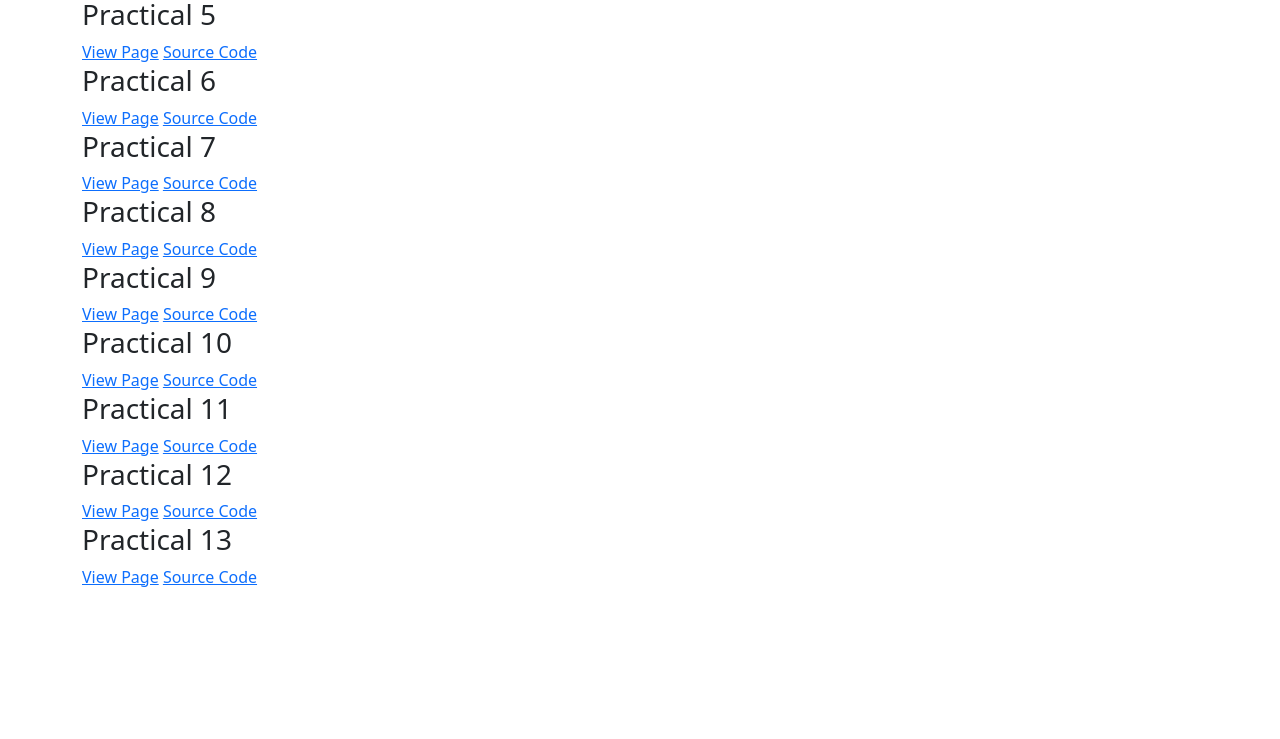
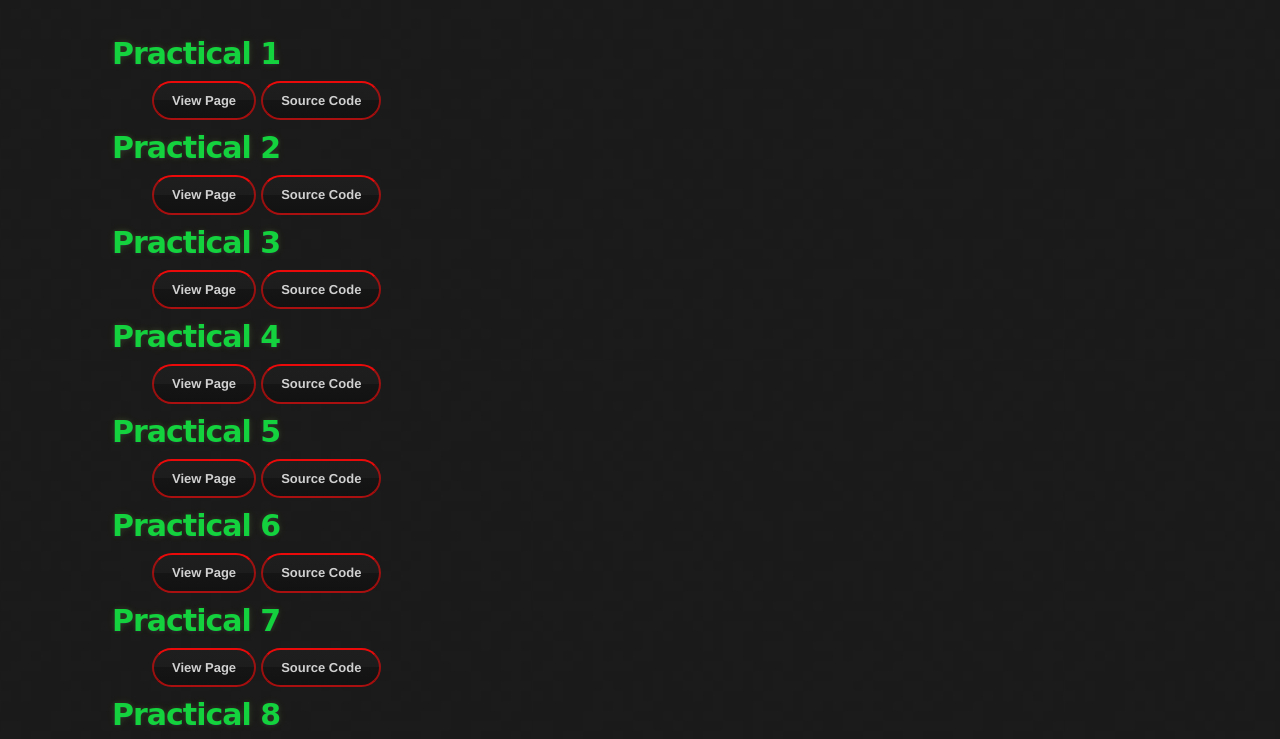
Before and after one commit to mvasumittal/iwt, a plain HTML site: page index.html in a window 1280 px wide. Shown: the part 704-1443 px from the top of the page. Before the commit the page ends 1293 px from the top, so only its background shows below. Drawn offline with nearby package versions, Linux system fonts and the light colour scheme; the site is published under a folder, as on GitHub Pages, so addresses that start at the root find nothing.

Commit message:
Update index.html

```diff
--- a/index.html
+++ b/index.html
@@ -6,7 +6,7 @@
     <meta name="viewport" content="width=device-width, initial-scale=1.0">
     <title>Main Page</title>
     <link href="https://cdn.jsdelivr.net/npm/bootstrap@5.1.3/dist/css/bootstrap.min.css" rel="stylesheet" integrity="sha384-1BmE4kWBq78iYhFldvKuhfTAU6auU8tT94WrHftjDbrCEXSU1oBoqyl2QvZ6jIW3" crossorigin="anonymous">
-    <link rel="stylesheet" href="/assets/css/style.css">
+    <link rel="stylesheet" href="iwt/assets/css/style.css">
     <!-- Favicon config -->
     <link rel="apple-touch-icon" sizes="57x57" href="/assets/favicon/apple-icon-57x57.png">
     <link rel="apple-touch-icon" sizes="60x60" href="/assets/favicon/apple-icon-60x60.png">
```
